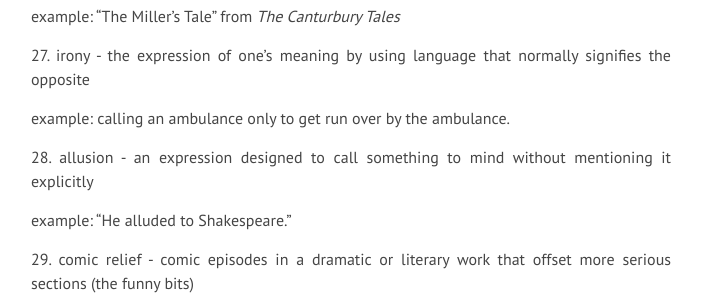
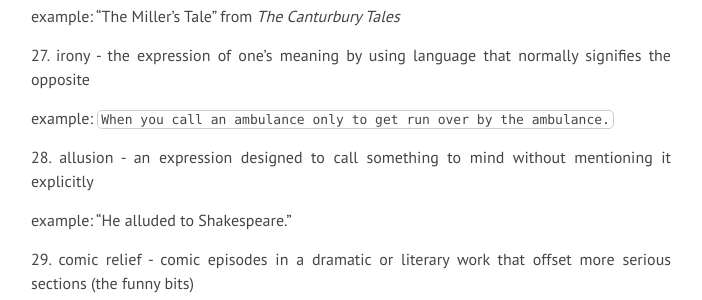
Before and after one commit to EthenStrine/English, a Jekyll site: the page built from _posts/2018-12-11-Semester Review.md, in a window 1280 px wide and 900 px high, scrolled down 3300 px. Shown: the part 152-452 px from the top of the window, without its empty margins (289-991 px from the left). Built offline with Jekyll 4.4.1, drawn with Linux system fonts in a browser that asks for light colours; nearby versions of some CDN libraries; our own code applies the rules of GitHub Pages for plain Markdown files.

Commit message:
Update 2018-12-11-Semester Review.md

````diff
--- a/_posts/2018-12-11-Semester Review.md
+++ b/_posts/2018-12-11-Semester Review.md
@@ -136,7 +136,7 @@ example: "The Miller's Tale" from *The Canturbury Tales*
 
 27\. irony - the expression of one's meaning by using language that normally signifies the opposite
 
-example: calling an ambulance only to get run over by the ambulance.
+example: ```When you call an ambulance only to get run over by the ambulance.```
 
 28\. allusion - an expression designed to call something to mind without mentioning it explicitly
 
````
